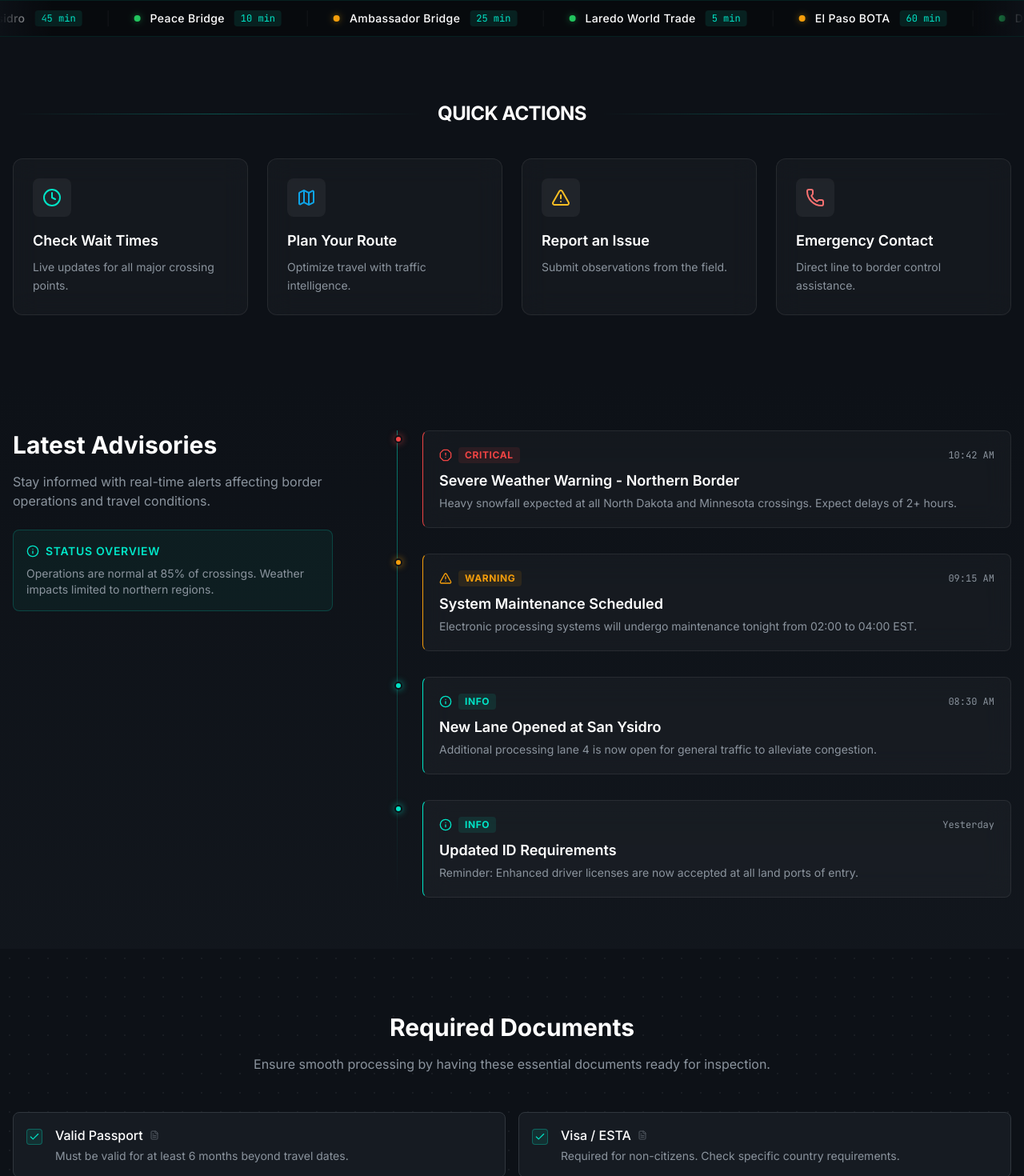
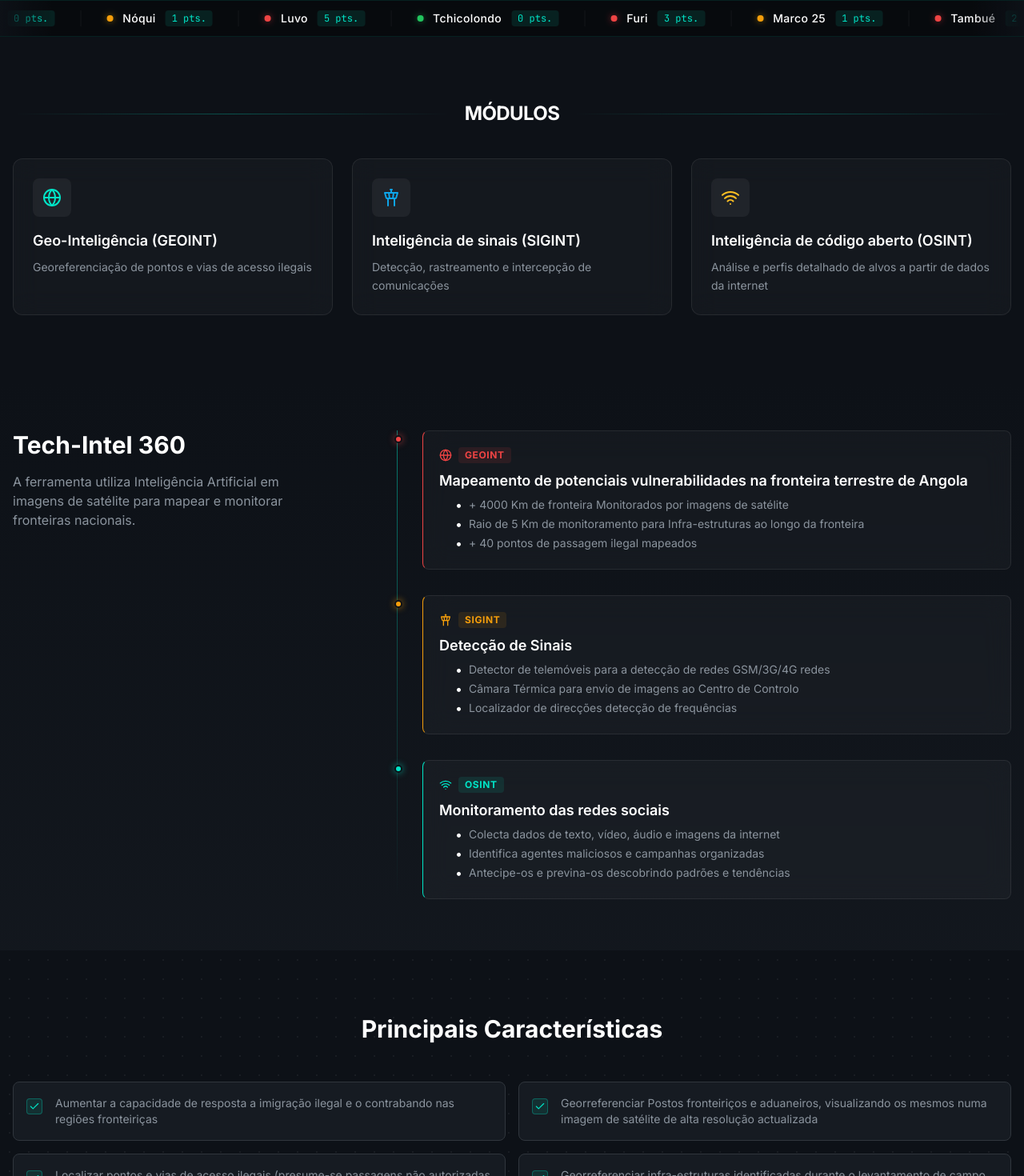
Before and after one commit to DDAEGit/landpagetechintel, a React (Vite) app: page / in a window 1280 px wide. Shown: the part 600-2070 px from the top of the page at 80% size. Built offline with nearby package versions, Linux system fonts and the light colour scheme.

Commit message:
second commit

```diff
--- a/src/components/Advisories.tsx
+++ b/src/components/Advisories.tsx
@@ -1,46 +1,44 @@
-import React from 'react';
-import { motion } from 'framer-motion';
-import { AlertOctagon, AlertTriangle, Info } from 'lucide-react';
+import React from "react";
+import { motion } from "framer-motion";
+import { Globe, TowerControl, Wifi } from "lucide-react";
 interface Advisory {
     id: string;
-  time: string;
-  severity: 'critical' | 'warning' | 'info';
+    // time: string;
+    severity: "GEOINT" | "SIGINT" | "OSINT";
     title: string;
-  description: string;
+    description_one: string;
+    description_two: string;
+    description_three: string;
 }
 const advisories: Advisory[] = [
     {
-  id: '1',
-  time: '10:42 AM',
-  severity: 'critical',
-  title: 'Severe Weather Warning - Northern Border',
-  description:
-  'Heavy snowfall expected at all North Dakota and Minnesota crossings. Expect delays of 2+ hours.'
+        id: "1",
+        // time: "10:42 AM",
+        severity: "GEOINT",
+        title: "Mapeamento de potenciais vulnerabilidades na fronteira terrestre de Angola",
+        description_one: "+ 4000 Km de fronteira Monitorados por imagens de satélite",
+        description_two: "Raio de 5 Km de monitoramento para Infra-estruturas ao longo da fronteira",
+        description_three: "+ 40 pontos de passagem ilegal mapeados",
     },
     {
-  id: '2',
-  time: '09:15 AM',
-  severity: 'warning',
-  title: 'System Maintenance Scheduled',
-  description:
-  'Electronic processing systems will undergo maintenance tonight from 02:00 to 04:00 EST.'
+        id: "2",
+        // time: "09:15 AM",
+        severity: "SIGINT",
+        title: "Detecção de Sinais",
+        description_one: "Detector de telemóveis para a detecção de redes GSM/3G/4G redes",
+        description_two: "Câmara Térmica para envio de imagens ao Centro de Controlo",
+        description_three: "Localizador de direcções detecção de frequências",
     },
     {
-  id: '3',
-  time: '08:30 AM',
-  severity: 'info',
-  title: 'New Lane Opened at San Ysidro',
-  description:
-  'Additional processing lane 4 is now open for general traffic to alleviate congestion.'
+        id: "3",
+        // time: "08:30 AM",
+        severity: "OSINT",
+        title: "Monitoramento das redes sociais",
+        description_one: "Colecta dados de texto, vídeo, áudio e imagens da internet",
+        description_two: "Identifica agentes maliciosos e campanhas organizadas",
+        description_three: "Antecipe-os e previna-os descobrindo padrões e tendências",
     },
-{
-  id: '4',
-  time: 'Yesterday',
-  severity: 'info',
-  title: 'Updated ID Requirements',
-  description:
-  'Reminder: Enhanced driver licenses are now accepted at all land ports of entry.'
-}];
+];
 
 export function Advisories() {
     return (
@@ -48,25 +46,19 @@ export function Advisories() {
             <div className="flex flex-col md:flex-row gap-12">
                 {/* Header */}
                 <div className="md:w-1/3">
-          <h2 className="text-3xl font-bold text-white mb-4">
-            Latest Advisories
-          </h2>
+                    <h2 className="text-3xl font-bold text-white mb-4">Tech-Intel 360</h2>
                     <p className="text-[#8b949e] mb-6">
-            Stay informed with real-time alerts affecting border operations and
-            travel conditions.
+                        A ferramenta utiliza Inteligência Artificial em imagens de satélite para mapear e monitorar fronteiras nacionais.
                     </p>
-          <div className="p-4 rounded-lg bg-[#00e5c7]/5 border border-[#00e5c7]/20">
+                    {/* <div className="p-4 rounded-lg bg-[#00e5c7]/5 border border-[#00e5c7]/20">
                         <div className="flex items-center space-x-2 text-[#00e5c7] mb-2">
-              <Info className="w-4 h-4" />
-              <span className="text-sm font-semibold uppercase tracking-wider">
-                Status Overview
-              </span>
+                            <Wifi className="w-4 h-4" />
+                            <span className="text-sm font-semibold uppercase tracking-wider">Status Overview</span>
                         </div>
                         <p className="text-sm text-[#8b949e]">
-              Operations are normal at 85% of crossings. Weather impacts limited
-              to northern regions.
+                            Operations are normal at 85% of crossings. Weather impacts limited to northern regions.
                         </p>
-          </div>
+                    </div> */}
                 </div>
 
                 {/* Timeline */}
@@ -75,72 +67,67 @@ export function Advisories() {
                     <div className="absolute left-4 md:left-8 top-0 bottom-0 w-px bg-gradient-to-b from-[#00e5c7]/50 to-transparent" />
 
                     <div className="space-y-8">
-            {advisories.map((item, index) =>
+                        {advisories.map((item, index) => (
                             <motion.div
                                 key={item.id}
                                 initial={{
                                     opacity: 0,
-                x: 20
+                                    x: 20,
                                 }}
                                 whileInView={{
                                     opacity: 1,
-                x: 0
+                                    x: 0,
                                 }}
                                 viewport={{
-                once: true
+                                    once: true,
                                 }}
                                 transition={{
-                delay: index * 0.1
+                                    delay: index * 0.1,
                                 }}
-              className="relative pl-12 md:pl-16">
-
+                                className="relative pl-12 md:pl-16"
+                            >
                                 {/* Timeline Dot */}
                                 <div
-                className={`absolute left-[13px] md:left-[29px] top-1.5 w-2.5 h-2.5 rounded-full border-2 border-[#0d1117] z-10 ${item.severity === 'critical' ? 'bg-red-500 shadow-[0_0_8px_rgba(239,68,68,0.6)]' : item.severity === 'warning' ? 'bg-amber-500 shadow-[0_0_8px_rgba(245,158,11,0.6)]' : 'bg-[#00e5c7] shadow-[0_0_8px_rgba(0,229,199,0.6)]'}`} />
-
+                                    className={`absolute left-[13px] md:left-[29px] top-1.5 w-2.5 h-2.5 rounded-full border-2 border-[#0d1117] z-10 ${item.severity === "GEOINT" ? "bg-red-500 shadow-[0_0_8px_rgba(239,68,68,0.6)]" : item.severity === "SIGINT" ? "bg-amber-500 shadow-[0_0_8px_rgba(245,158,11,0.6)]" : "bg-[#00e5c7] shadow-[0_0_8px_rgba(0,229,199,0.6)]"}`}
+                                />
 
                                 <div
                                     className="glass-panel p-5 rounded-lg border-l-2"
                                     style={{
                                         borderLeftColor:
-                  item.severity === 'critical' ?
-                  '#ef4444' :
-                  item.severity === 'warning' ?
-                  '#f59e0b' :
-                  '#00e5c7'
-                }}>
-
+                                            item.severity === "GEOINT" ? "#ef4444" : item.severity === "SIGINT" ? "#f59e0b" : "#00e5c7",
+                                    }}
+                                >
                                     <div className="flex flex-col sm:flex-row sm:items-center justify-between mb-2 gap-2">
                                         <div className="flex items-center space-x-2">
-                      {item.severity === 'critical' &&
-                    <AlertOctagon className="w-4 h-4 text-red-500" />
-                    }
-                      {item.severity === 'warning' &&
-                    <AlertTriangle className="w-4 h-4 text-amber-500" />
-                    }
-                      {item.severity === 'info' &&
-                    <Info className="w-4 h-4 text-[#00e5c7]" />
-                    }
+                                            {item.severity === "GEOINT" && <Globe className="w-4 h-4 text-red-500" />}
+                                            {item.severity === "SIGINT" && <TowerControl className="w-4 h-4 text-amber-500" />}
+                                            {item.severity === "OSINT" && <Wifi className="w-4 h-4 text-[#00e5c7]" />}
                                             <span
-                      className={`text-xs font-bold uppercase tracking-wider px-2 py-0.5 rounded ${item.severity === 'critical' ? 'bg-red-500/10 text-red-500' : item.severity === 'warning' ? 'bg-amber-500/10 text-amber-500' : 'bg-[#00e5c7]/10 text-[#00e5c7]'}`}>
-
+                                                className={`text-xs font-bold uppercase tracking-wider px-2 py-0.5 rounded ${item.severity === "GEOINT" ? "bg-red-500/10 text-red-500" : item.severity === "SIGINT" ? "bg-amber-500/10 text-amber-500" : "bg-[#00e5c7]/10 text-[#00e5c7]"}`}
+                                            >
                                                 {item.severity}
                                             </span>
                                         </div>
-                    <span className="text-xs font-mono text-[#8b949e]">
-                      {item.time}
+                                        {/* <span className="text-xs font-mono text-[#8b949e]">{item.time}</span> */}
+                                    </div>
+                                    <h3 className="text-lg font-semibold text-white mb-1">{item.title}</h3>
+
+                                    <span className="flex items-center ml-5">
+                                        &bull; <p className="ml-2 text-sm text-[#8b949e]">{item.description_one}</p>
+                                    </span>
+                                    <span className="flex items-center ml-5">
+                                        &bull; <p className="ml-2 text-sm text-[#8b949e]">{item.description_two}</p>
+                                    </span>
+                                    <span className="flex items-center ml-5">
+                                        &bull; <p className="ml-2 text-sm text-[#8b949e]">{item.description_three}</p>
                                     </span>
                                 </div>
-                  <h3 className="text-lg font-semibold text-white mb-1">
-                    {item.title}
-                  </h3>
-                  <p className="text-sm text-[#8b949e]">{item.description}</p>
-                </div>
                             </motion.div>
-            )}
+                        ))}
                     </div>
                 </div>
             </div>
-    </section>);
-
+        </section>
+    );
 }
--- a/src/components/Documents.tsx
+++ b/src/components/Documents.tsx
@@ -1,39 +1,40 @@
-import React from 'react';
-import { motion } from 'framer-motion';
-import { Check, FileText } from 'lucide-react';
+import React from "react";
+import { motion } from "framer-motion";
+import { Check, FileText } from "lucide-react";
 const documents = [
     {
-  name: 'Valid Passport',
-  desc: 'Must be valid for at least 6 months beyond travel dates.'
+        // name: "Valid Passport",
+        desc: "Aumentar a capacidade de resposta a imigração ilegal e o contrabando nas regiões fronteiriças",
     },
     {
-  name: 'Visa / ESTA',
-  desc: 'Required for non-citizens. Check specific country requirements.'
+        // name: "Visa / ESTA",
+        desc: "Georreferenciar Postos fronteiriços e aduaneiros, visualizando os mesmos numa imagem de satélite de alta resolução actualizada",
     },
     {
-  name: 'Travel Insurance',
-  desc: 'Proof of medical coverage for duration of stay.'
+        // name: "Travel Insurance",
+        desc: "Localizar pontos e vias de acesso ilegais (presume-se passagens não autorizadas ou vulgos caminhos fiotes na jurisdição fronteiriça terreste)",
     },
     {
-  name: 'Vaccination Record',
-  desc: 'Digital or physical copy of WHO-approved vaccines.'
+        // name: "Vaccination Record",
+        desc: "Georreferenciar infra-estruturas identificadas durante o levantamento de campo para possível armazenamento de contrabando nas zonas fronteiriças",
     },
     {
-  name: 'Customs Declaration',
-  desc: 'Completed form declaring goods and currency.'
+        // name: "Customs Declaration",
+        desc: "Solução baseada em inteligência artificial",
     },
     {
-  name: 'Return Ticket',
-  desc: 'Proof of onward travel or return journey.'
+        // name: "Return Ticket",
+        desc: "Uso de imagens de satélite atualizadas e de alta resolução",
     },
-{
-  name: 'Hotel Reservation',
-  desc: 'Confirmed booking address for immigration forms.'
-},
-{
-  name: 'Travel Itinerary',
-  desc: 'Detailed plan of activities and locations.'
-}];
+    // {
+    //     name: "Hotel Reservation",
+    //     desc: "Confirmed booking address for immigration forms.",
+    // },
+    // {
+    //     name: "Travel Itinerary",
+    //     desc: "Detailed plan of activities and locations.",
+    // },
+];
 
 export function Documents() {
     return (
@@ -42,58 +43,55 @@ export function Documents() {
             <div
                 className="absolute inset-0 opacity-5 pointer-events-none"
                 style={{
-          backgroundImage: 'radial-gradient(#ffffff 1px, transparent 1px)',
-          backgroundSize: '24px 24px'
-        }} />
-
+                    backgroundImage: "radial-gradient(#ffffff 1px, transparent 1px)",
+                    backgroundSize: "24px 24px",
+                }}
+            />
 
             <div className="max-w-7xl mx-auto px-4 relative z-10">
                 <div className="text-center mb-12">
-          <h2 className="text-3xl font-bold text-white mb-4">
-            Required Documents
-          </h2>
-          <p className="text-[#8b949e] max-w-2xl mx-auto">
-            Ensure smooth processing by having these essential documents ready
-            for inspection.
-          </p>
+                    <h2 className="text-3xl font-bold text-white mb-4">Principais Características</h2>
+                    {/* <p className="text-[#8b949e] max-w-2xl mx-auto">
+                        Ensure smooth processing by having these essential documents ready for inspection.
+                    </p> */}
                 </div>
 
                 <div className="grid grid-cols-1 md:grid-cols-2 gap-4">
-          {documents.map((doc, index) =>
+                    {documents.map((doc, index) => (
                         <motion.div
-            key={doc.name}
+                            key={index}
                             initial={{
                                 opacity: 0,
-              y: 10
+                                y: 10,
                             }}
                             whileInView={{
                                 opacity: 1,
-              y: 0
+                                y: 0,
                             }}
                             viewport={{
-              once: true
+                                once: true,
                             }}
                             transition={{
-              delay: index * 0.05
+                                delay: index * 0.05,
                             }}
-            className="flex items-start p-4 rounded-lg bg-[#161b22] border border-[#30363d] hover:border-[#00e5c7]/30 transition-colors">
-
+                            className="flex items-start p-4 rounded-lg bg-[#161b22] border border-[#30363d] hover:border-[#00e5c7]/30 transition-colors"
+                        >
                             <div className="flex-shrink-0 mt-1 mr-4">
                                 <div className="w-5 h-5 rounded bg-[#00e5c7]/10 flex items-center justify-center border border-[#00e5c7]/30">
                                     <Check className="w-3.5 h-3.5 text-[#00e5c7]" />
                                 </div>
                             </div>
                             <div>
-                <h3 className="text-white font-medium mb-1 flex items-center">
+                                {/* <h3 className="text-white font-medium mb-1 flex items-center">
                                     {doc.name}
                                     <FileText className="w-3 h-3 ml-2 text-[#8b949e] opacity-50" />
-                </h3>
+                                </h3> */}
                                 <p className="text-sm text-[#8b949e]">{doc.desc}</p>
                             </div>
                         </motion.div>
-          )}
+                    ))}
                 </div>
             </div>
-    </section>);
-
+        </section>
+    );
 }
--- a/src/components/Footer.tsx
+++ b/src/components/Footer.tsx
@@ -7,7 +7,7 @@ export function Footer() {
                 <div className="flex items-center space-x-3">
                     {/* <Shield className="w-6 h-6 text-[#00e5c7]" /> */}
                     <span className="text-lg font-bold text-white tracking-tight">
-                        Tech<span className="text-[#00e5c7]">Intel</span>
+                        TechIntel<span className="text-[#00e5c7]">360</span>
                     </span>
                 </div>
 
@@ -26,7 +26,7 @@ export function Footer() {
                     </a> */}
                 </div>
 
-                <div className="text-xs text-[#8b949e] font-mono">© 2026 Tech-Intel. Todos os direitos reservados.</div>
+                <div className="text-xs text-[#8b949e] font-mono">© 2026 Tech-Intel 360. Todos os direitos reservados.</div>
             </div>
         </footer>
     );
--- a/src/components/LiveTicker.tsx
+++ b/src/components/LiveTicker.tsx
@@ -6,66 +6,67 @@ interface TickerItem {
     wait: string;
     status: "open" | "busy" | "closed";
 }
+
 const tickerData: TickerItem[] = [
     {
         id: "1",
-        name: "San Ysidro",
-        wait: "45 min",
+        name: "Yema",
+        wait: "0 pts.",
+        status: "open",
+    },
+    {
+        id: "2",
+        name: "Nóqui",
+        wait: "1 pts.",
         status: "busy",
     },
     {
-        id: "2",
-        name: "Peace Bridge",
-        wait: "10 min",
-        status: "open",
-    },
-    {
         id: "3",
-        name: "Ambassador Bridge",
-        wait: "25 min",
-        status: "busy",
+        name: "Luvo",
+        wait: "5 pts.",
+        status: "closed",
     },
     {
         id: "4",
-        name: "Laredo World Trade",
-        wait: "5 min",
+        name: "Tchicolondo",
+        wait: "0 pts.",
         status: "open",
     },
     {
         id: "5",
-        name: "El Paso BOTA",
-        wait: "60 min",
+        name: "Furi",
+        wait: "3 pts.",
+        status: "closed",
+    },
+    {
+        id: "6",
+        name: "Marco 25",
+        wait: "1 pts.",
         status: "busy",
     },
     {
-        id: "6",
-        name: "Detroit-Windsor Tunnel",
-        wait: "15 min",
+        id: "7",
+        name: "Tambué",
+        wait: "2 pts.",
+        status: "closed",
+    },
+    {
+        id: "8",
+        name: "Marco 27",
+        wait: "0 pts.",
         status: "open",
     },
     {
-        id: "7",
-        name: "Niagara Falls Rainbow",
-        wait: "20 min",
-        status: "open",
-    },
-    {
-        id: "8",
-        name: "Blaine Pacific Hwy",
-        wait: "35 min",
-        status: "busy",
-    },
-    {
         id: "9",
-        name: "Champlain-St. Bernard",
-        wait: "5 min",
+        name: "Itanda",
+        wait: "0 pts.",
         status: "open",
     },
     {
         id: "10",
-        name: "Nogales-Mariposa",
-        wait: "120 min",
-        status: "closed",
+        name: "Chissanda",
+        wait: "0 pts.",
+        status: "open",
     },
 ];
 
--- a/src/components/QuickActions.tsx
+++ b/src/components/QuickActions.tsx
@@ -1,78 +1,73 @@
-import React from 'react';
-import { motion } from 'framer-motion';
-import { Clock, Map, AlertTriangle, Phone } from 'lucide-react';
+import React from "react";
+import { motion } from "framer-motion";
+import { Clock, Map, AlertTriangle, Phone, Globe, TowerControl, Wifi } from "lucide-react";
 const actions = [
     {
-  title: 'Check Wait Times',
-  description: 'Live updates for all major crossing points.',
-  icon: Clock,
-  color: 'text-[#00e5c7]'
+        title: "Geo-Inteligência (GEOINT)",
+        description: "Georeferenciação de pontos  e vias de acesso ilegais",
+        icon: Globe,
+        color: "text-[#00e5c7]",
     },
     {
-  title: 'Plan Your Route',
-  description: 'Optimize travel with traffic intelligence.',
-  icon: Map,
-  color: 'text-[#0ea5e9]'
+        title: "Inteligência de sinais (SIGINT)",
+        description: "Detecção, rastreamento e intercepção de comunicações",
+        icon: TowerControl,
+        color: "text-[#0ea5e9]",
     },
     {
-  title: 'Report an Issue',
-  description: 'Submit observations from the field.',
-  icon: AlertTriangle,
-  color: 'text-amber-400'
+        title: "Inteligência de código aberto (OSINT) ",
+        description: "Análise e perfis detalhado de alvos a partir de dados da internet",
+        icon: Wifi,
+        color: "text-amber-400",
     },
-{
-  title: 'Emergency Contact',
-  description: 'Direct line to border control assistance.',
-  icon: Phone,
-  color: 'text-red-400'
-}];
+    // {
+    //     title: "Emergency Contact",
+    //     description: "Direct line to border control assistance.",
+    //     icon: Phone,
+    //     color: "text-red-400",
+    // },
+];
 
 export function QuickActions() {
     return (
         <section className="py-20 px-4 max-w-7xl mx-auto">
             <div className="flex items-center space-x-4 mb-10">
                 <div className="h-px bg-gradient-to-r from-transparent via-[#00e5c7] to-transparent flex-1 opacity-30" />
-        <h2 className="text-2xl font-bold text-white tracking-tight uppercase">
-          Quick Actions
-        </h2>
+                <h2 className="text-2xl font-bold text-white tracking-tight uppercase">Módulos</h2>
                 <div className="h-px bg-gradient-to-r from-transparent via-[#00e5c7] to-transparent flex-1 opacity-30" />
             </div>
 
-      <div className="grid grid-cols-1 md:grid-cols-2 lg:grid-cols-4 gap-6">
-        {actions.map((action, index) =>
+            <div className="grid grid-cols-1 md:grid-cols-2 lg:grid-cols-3 gap-6">
+                {actions.map((action, index) => (
                     <motion.div
                         key={action.title}
                         initial={{
                             opacity: 0,
-            y: 20
+                            y: 20,
                         }}
                         whileInView={{
                             opacity: 1,
-            y: 0
+                            y: 0,
                         }}
                         viewport={{
-            once: true
+                            once: true,
                         }}
                         transition={{
                             delay: index * 0.1,
-            duration: 0.5
+                            duration: 0.5,
                         }}
-          className="glass-panel p-6 rounded-xl group cursor-pointer transition-all duration-300 hover:-translate-y-1">
-
-            <div
-            className={`p-3 rounded-lg bg-white/5 w-fit mb-4 group-hover:bg-white/10 transition-colors ${action.color}`}>
-
+                        className="glass-panel p-6 rounded-xl group cursor-pointer transition-all duration-300 hover:-translate-y-1"
+                    >
+                        <div className={`p-3 rounded-lg bg-white/5 w-fit mb-4 group-hover:bg-white/10 transition-colors ${action.color}`}>
                             <action.icon className="w-6 h-6" />
                         </div>
                         <h3 className="text-lg font-semibold text-white mb-2 group-hover:text-[#00e5c7] transition-colors">
                             {action.title}
                         </h3>
-            <p className="text-sm text-[#8b949e] leading-relaxed">
-              {action.description}
-            </p>
+                        <p className="text-sm text-[#8b949e] leading-relaxed">{action.description}</p>
                     </motion.div>
-        )}
+                ))}
             </div>
-    </section>);
-
+        </section>
+    );
 }
```
Also changed, not shown: src/components/HeroMap.tsx (+4 -3 lines). Lines whose indentation alone changed are shown as unchanged.
